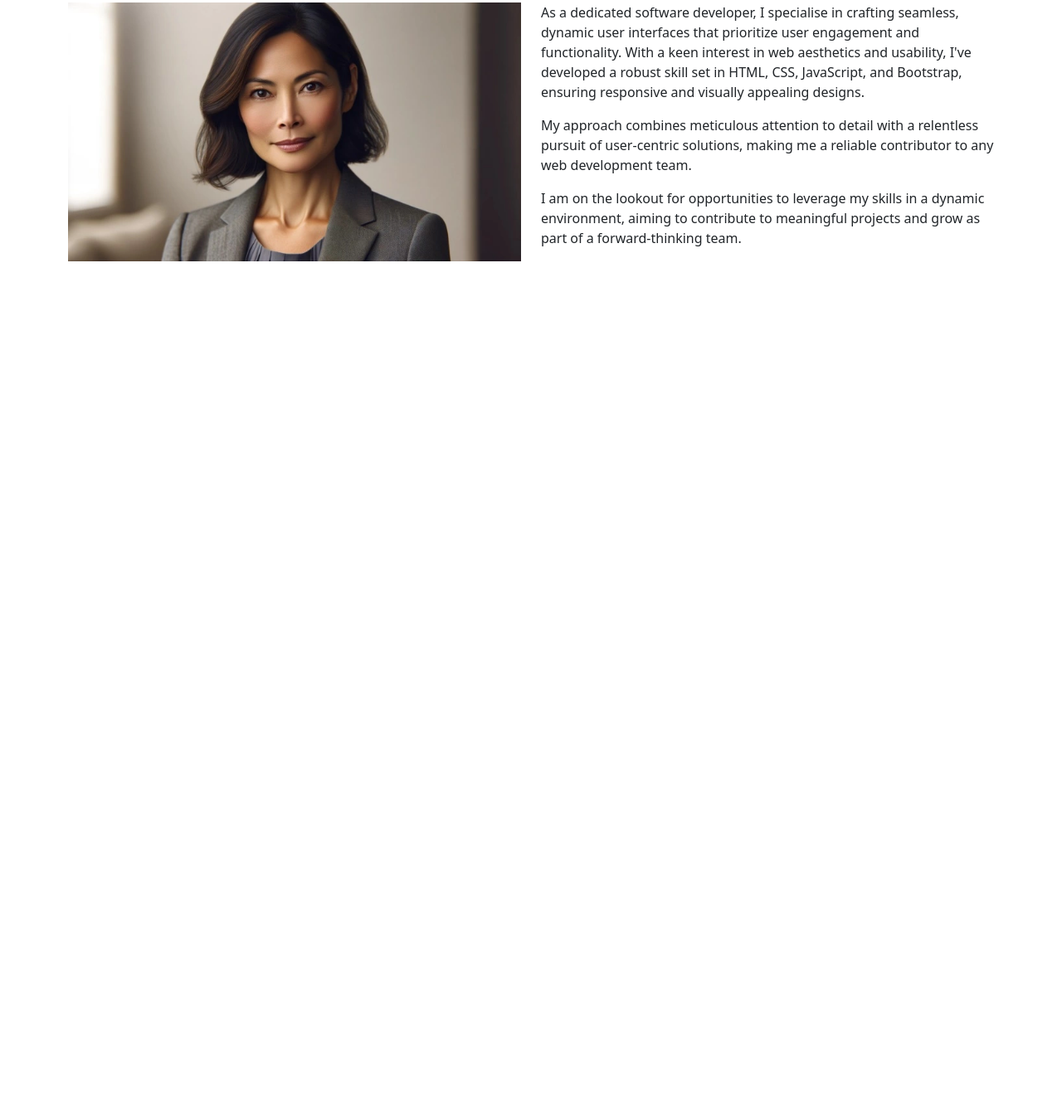
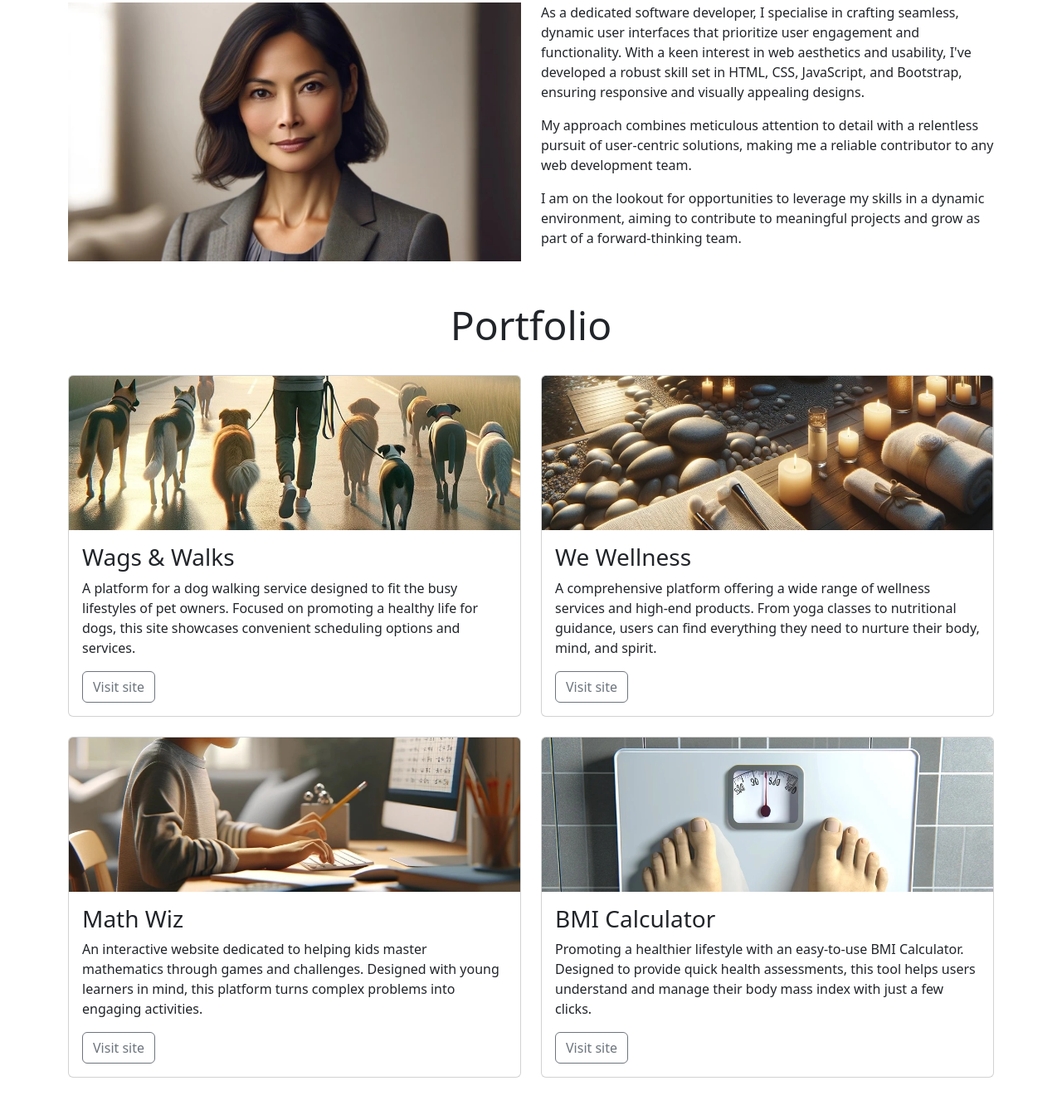
Before and after one commit to mlucasmichel/mei-wong, a plain HTML site: page index.html in a window 1280 px wide. Shown: the part 544-1882 px from the top of the page at 83% size. Before the commit the page ends 883 px from the top, so only its background shows below. Drawn offline with nearby package versions, Linux system fonts and the light colour scheme.

Commit message:
Add portifolio section

```diff
--- a/index.html
+++ b/index.html
@@ -103,6 +103,72 @@
             </div>
         </section>
         <!-- portfolio section starts here -->
+        <section id="portifolio" class="container pb-4">
+            <div class="row">
+                <!-- Portifolio Headding -->
+                <div class="col-12 text-center my-4">
+                    <h2 class="display-5">Portfolio</h2>
+                </div>
+            </div>
+            <div class="row justify-content-center">
+                <!-- Card 1 -->
+                <div class="col-12 col-md-6 mb-4">
+                    <div class="card centre" style="width: 100%;">
+                        <img src="assets/images/wags-and-walks.webp" class="card-img-top img-fluid"
+                            alt="A man walking several dogs early in the morning">
+                        <div class="card-body">
+                            <h3 class="card-title">Wags & Walks</h3>
+                            <p class="card-text">A platform for a dog walking service designed to fit the busy
+                                lifestyles of pet owners. Focused on promoting a healthy life for dogs, this site
+                                showcases convenient scheduling options and services.</p>
+                            <a href="#" class="btn btn-outline-secondary">Visit site</a>
+                        </div>
+                    </div>
+                </div>
+                <!-- Card 2 -->
+                <div class="col-12 col-md-6 mb-4">
+                    <div class="card centre" style="width: 100%;">
+                        <img src="assets/images/we-wellness.webp" class="card-img-top img-fluid"
+                            alt="A spa with candles towels and natural material">
+                        <div class="card-body">
+                            <h3 class="card-title">We Wellness</h3>
+                            <p class="card-text">A comprehensive platform offering a wide range of wellness services and
+                                high-end products. From yoga classes to nutritional guidance, users can find everything
+                                they need to nurture their body, mind, and spirit.</p>
+                            <a href="#" class="btn btn-outline-secondary">Visit site</a>
+                        </div>
+                    </div>
+                </div>
+                <!-- Card 3 -->
+                <div class="col-12 col-md-6 mb-4">
+                    <div class="card centre" style="width: 100%;">
+                        <img src="assets/images/math-wiz.webp" class="card-img-top img-fluid"
+                            alt="A child practicing math at a computer">
+                        <div class="card-body">
+                            <h3 class="card-title">Math Wiz</h3>
+                            <p class="card-text">An interactive website dedicated to helping kids master mathematics
+                                through games and challenges. Designed with young learners in mind, this platform turns
+                                complex problems into engaging activities.</p>
+                            <a href="#" class="btn btn-outline-secondary">Visit site</a>
+                        </div>
+                    </div>
+                </div>
+                <!-- Card 4 -->
+                <div class="col-12 col-md-6 mb-4">
+                    <div class="card centre" style="width: 100%;">
+                        <img src="assets/images/bmi-calculator.webp" class="card-img-top img-fluid"
+                            alt="Weighing scales seen from the first person view of the person standing on the scales">
+                        <div class="card-body">
+                            <h3 class="card-title">BMI Calculator</h3>
+                            <p class="card-text">Promoting a healthier lifestyle with an easy-to-use BMI Calculator.
+                                Designed to provide quick health assessments, this tool helps users understand and
+                                manage their body mass index with just a few clicks.</p>
+                            <a href="#" class="btn btn-outline-secondary">Visit site</a>
+                        </div>
+                    </div>
+                </div>
+            </div>
+        </section>
 
     </main>
 
```
